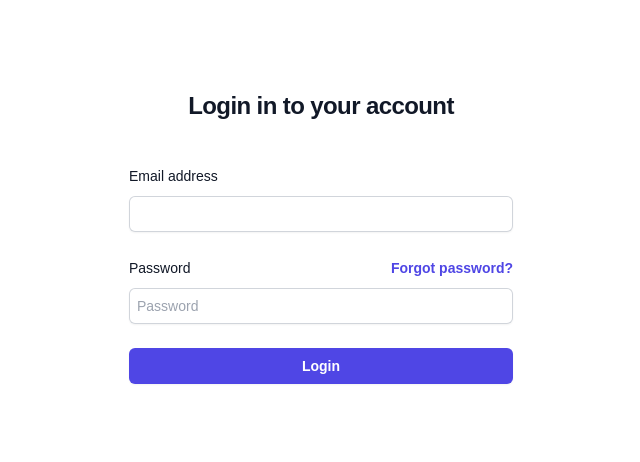
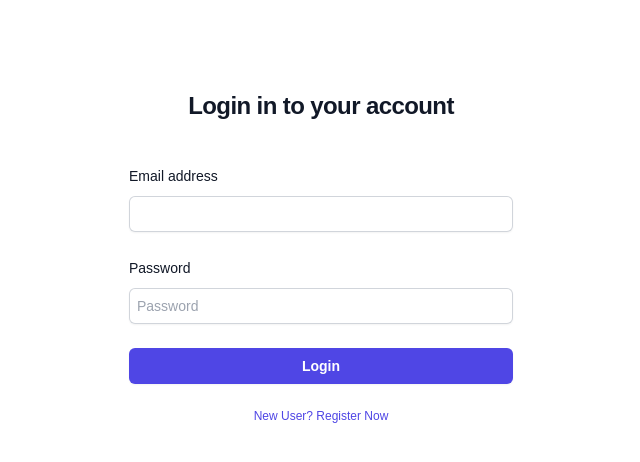
Before and after one commit to vardhan0604/shareboard-frontend, a React (Create React App) app: page /login in a window 1280 px wide. Shown: the top 462 px of the page, without its empty margins (319-959 px from the left). Built offline with nearby package versions, Linux system fonts and the light colour scheme; no server answers.

Commit message:
updated login and register page

```diff
--- a/src/pages/Login/Login.jsx
+++ b/src/pages/Login/Login.jsx
@@ -1,12 +1,18 @@
 // Login.js
 import React, { useState } from 'react';
 import axios from 'axios';
-import { Navigate } from 'react-router-dom';
+import { Navigate,useNavigate } from 'react-router-dom';
 
 const Login = ({ setIsAuthenticated,setToken }) => {
   const [email, setEmail] = useState('');
   const [password, setPassword] = useState('');
   const [shouldRedirect, setShouldRedirect] = useState(false); // New state variable
+  const navigate = useNavigate();
+
+  const redirectRegister = () => {
+    navigate('/register');
+  };
+
   const handleLogin = async () => {
 
     try {
@@ -71,11 +77,11 @@ const Login = ({ setIsAuthenticated,setToken }) => {
                 <label htmlFor="password"  className="block text-sm font-medium leading-6 text-gray-900">
                   Password
                 </label>
-                <div className="text-sm">
+                {/* <div className="text-sm">
                   <a href="#" className="font-semibold text-indigo-600 hover:text-indigo-500">
                     Forgot password?
                   </a>
-                </div>
+                </div> */}
               </div>
               <div className="mt-2">
                 <input
@@ -99,6 +105,7 @@ const Login = ({ setIsAuthenticated,setToken }) => {
                Login
               </button>
             </div>
+            <div className='text-xs text-center text-indigo-600 cursor-pointer	 hover:text-indigo-500' onClick={redirectRegister}>New User? Register Now</div>
           </form>
 
         </div>
--- a/src/pages/Register/Register.jsx
+++ b/src/pages/Register/Register.jsx
@@ -1,11 +1,16 @@
 import React, { useState } from "react";
 import axios from "axios";
-import { Navigate } from "react-router-dom";
+import { Navigate ,useNavigate} from "react-router-dom";
 
 const Register = ({ setIsAuthenticated }) => {
   const [email, setEmail] = useState("");
   const [password, setPassword] = useState("");
   const [shouldRedirect, setShouldRedirect] = useState(false); // New state variable
+  const navigate = useNavigate();
+
+  const redirectLogin = () => {
+    navigate('/login');
+  };
 
   const handleRegister = async () => {
     try {
@@ -88,6 +93,7 @@ const Register = ({ setIsAuthenticated }) => {
                 Register
               </button>
             </div>
+            <div className='text-xs text-center text-indigo-600 cursor-pointer	 hover:text-indigo-500' onClick={redirectLogin}>Already an User? Login Now</div>
           </form>
         </div>
       </div>
```
